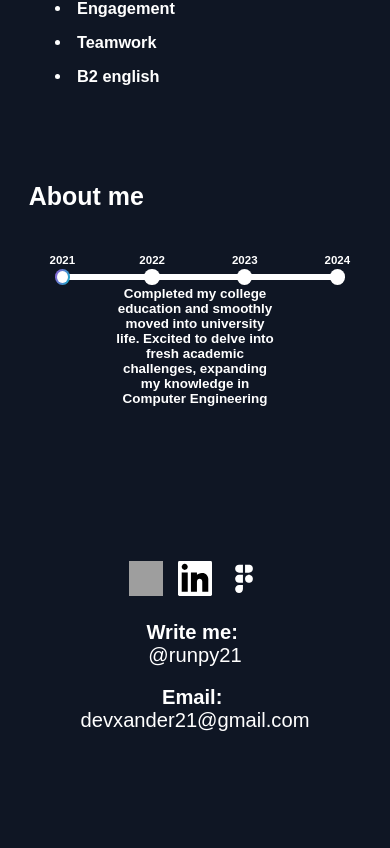
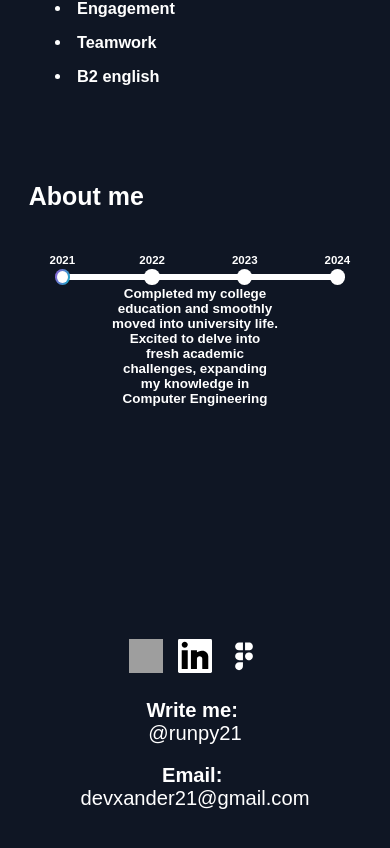
Before and after one commit to runpy21/runpy21-portfolio, a React (Create React App) app: page / in a window 390 px wide. Shown: the part 2911-3759 px from the top of the page. Before the commit the page ends 3682 px from the top, so only its background shows below. Built offline with nearby package versions, Linux system fonts and the light colour scheme; grey boxes are pictures that could not be loaded.

Commit message:
fix styles

```diff
--- a/src/css/queries.css
+++ b/src/css/queries.css
@@ -177,15 +177,13 @@
     pointer-events: none;
   }
   .text-mobile.active {
-    display: flex;
+    display: block;
     top: 2.5rem;
-    font-size: 2.8rem;
-    text-align: center;
     visibility: visible;
     opacity: 1;
     pointer-events: auto;
-    max-width: 34rem;
-    transition: opacity 1s;
+    max-width: 34.7rem;
+    transition: all 1s;
   }
   .container-timeline {
     position: relative;
@@ -197,6 +195,7 @@
       linear-gradient(290deg, #13adc7 0%, #6978d1 66.67%, #945dd6 100%) border-box;
     border-radius: 50%;
     border: 0.6rem solid transparent;
+    backdrop-filter: blur(0.9rem);
   }
 }
 @media (max-width: 30em) {
--- a/src/css/styles.css
+++ b/src/css/styles.css
@@ -28,6 +28,14 @@ h2 {
 p {
   color: #bcbcbc;
   font-weight: 600;
+}
+@keyframes fade-in {
+  0% {
+    opacity: 0;
+  }
+  100% {
+    opacity: 1;
+  }
 }
 @keyframes fillAnimation {
   from {
@@ -325,10 +333,10 @@ p {
 /**************************/
 
 .container-timeline {
+  min-height: 41.4rem;
   margin-top: 8.7rem;
   position: relative;
   max-width: 132rem;
-  min-height: 59.7rem;
 }
 
 .section-about-me {
@@ -336,6 +344,9 @@ p {
   transition:
     transform 1s,
     opacity 1s;
+}
+.space {
+  height: 34.5rem;
 }
 .rectangle {
   position: absolute;
@@ -396,16 +407,22 @@ p {
 }
 .text-mobile {
   display: none;
+}
+.text-mobile.active {
+  visibility: hidden;
+  opacity: 0;
+  pointer-events: none;
   font-size: 2.8rem;
   text-align: center;
-  position: absolute;
+  position: relative;
   top: 100%;
   left: 50%;
   width: 100%;
   min-width: 34.7rem;
   transform: translateX(-50%);
-  margin-top: 1rem;
+  padding-top: 1rem;
   color: white;
+  animation: fade-in 1.2s;
 }
 /**************************/
 /* SECTION FOOTER*/
@@ -441,6 +458,7 @@ p {
   grid-template-columns: 27.2rem 1fr 1fr;
   align-items: center;
   margin: 0 auto;
+
   padding: 0 26rem;
   margin-bottom: 8rem;
 }
--- a/src/features/SectionTimeLine.js
+++ b/src/features/SectionTimeLine.js
@@ -103,6 +103,7 @@ function SectionTimeLine() {
               teams to make a meaningful difference.
             </div>
           </div>
+          <div className="space">&nbsp;</div>
         </div>
       </div>
     </section>
```
